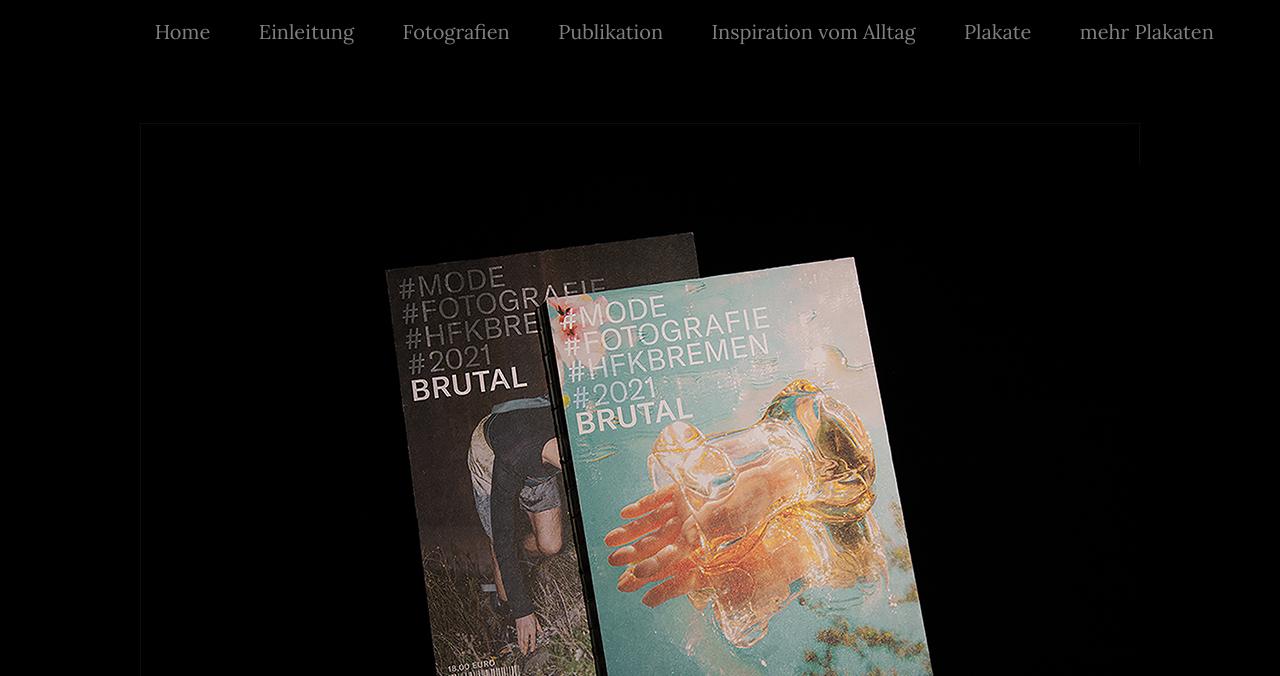
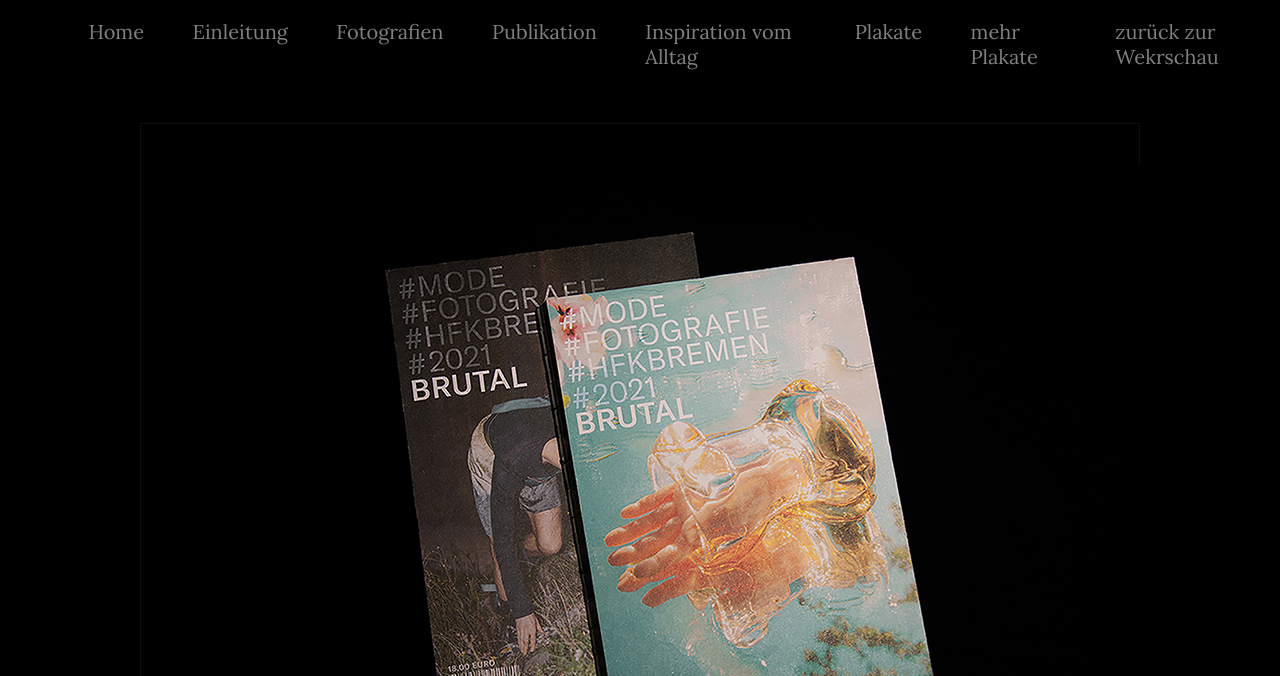
Before and after one commit to Dasolee/dienahreise.github.io, a plain HTML site: page index00.html in a window 1280 px wide. Shown: the top 676 px of the page. Drawn offline with Linux system fonts and the light colour scheme.

Commit message:
4차 업로드

```diff
--- a/index.css
+++ b/index.css
@@ -21,6 +21,7 @@ header nav ul {
 header nav ul li {
     margin: 0 20px;
     list-style: none;
+    text-align: center;
 }
 a {
     color: rgb(255, 255, 255);
--- a/index00.html
+++ b/index00.html
@@ -25,7 +25,8 @@
                 <li data-menuanchor="section4"></li>><a href="#section4">Publikation</a></li>
                 <li data-menuanchor="section5"></li>><a href="#section5">Inspiration vom Alltag</a></li>
                 <li data-menuanchor="section6"></li>><a href="#section6">Plakate</a></li>
-                <li data-menuanchor="section7"></li>><a href="plakat.html">mehr Plakaten</a></li>
+                <li data-menuanchor="section7"></li>><a href="plakat.html">mehr Plakate</a></li>
+                <li data-menuanchor="section7"></li>><a href="index.html">zurück zur Wekrschau</a></li>
             </ul>
         </nav>
     </header>
```
